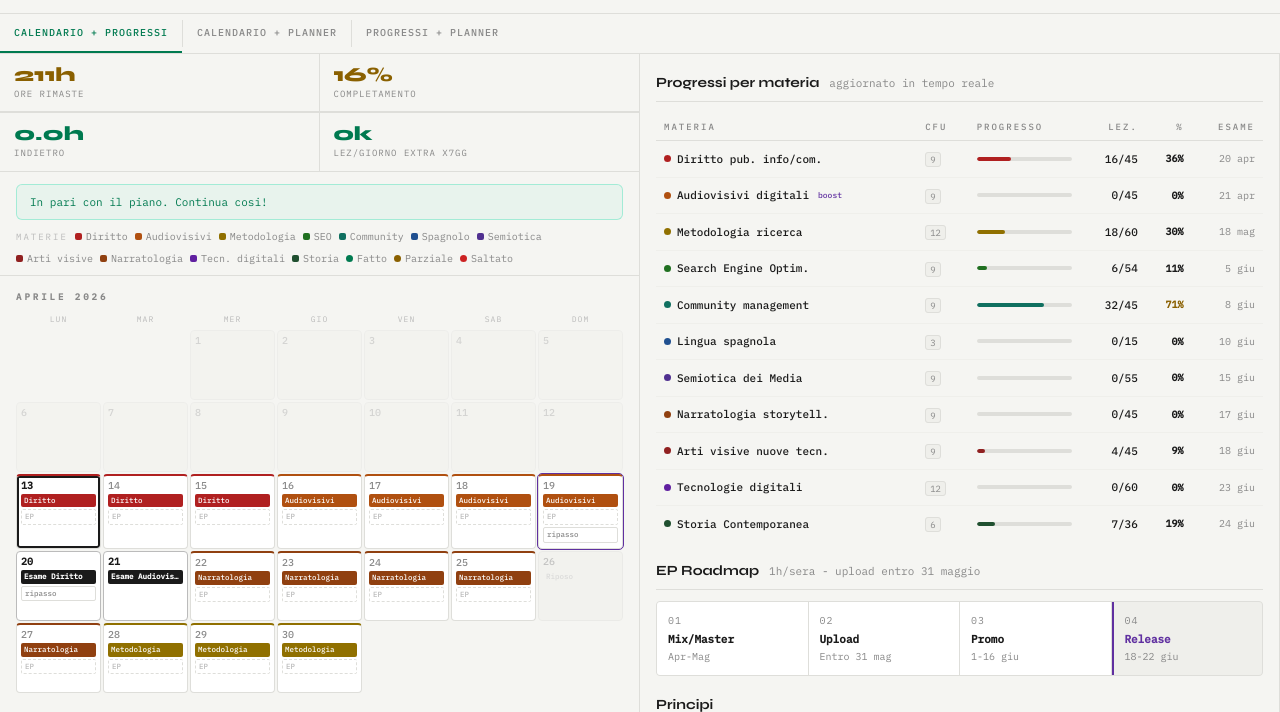
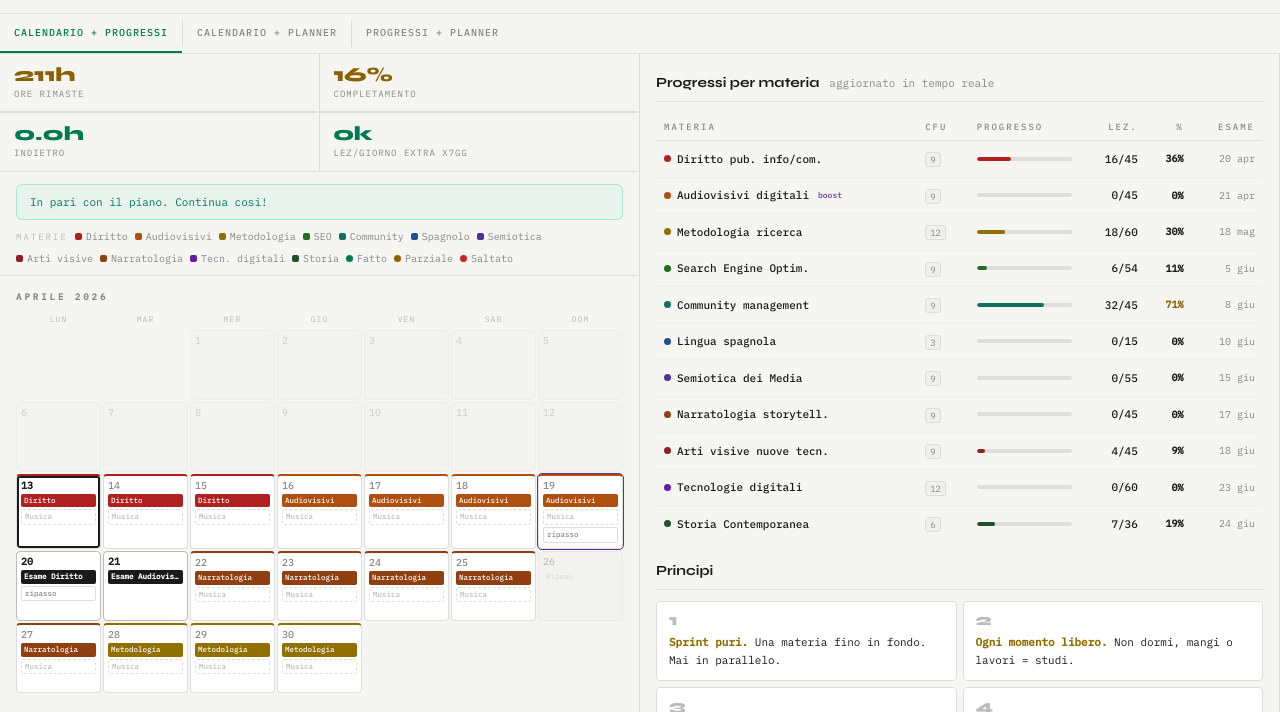
Before and after one commit to paolosbalchiero/Piano-Studio-3-mesi, a plain HTML site: page index.html in a window 1280 px wide. Shown: the part 99-811 px from the top of the page. Drawn offline with Linux system fonts and the light colour scheme.

Commit message:
Update index.html

```diff
--- a/index.html
+++ b/index.html
@@ -177,7 +177,7 @@ body{background:var(--bg);color:var(--txt);font-family:'IBM Plex Mono',monospace
 <div class="hdr">
   <div class="hdr-ey">Piano di studio</div>
   <div class="hdr-ti">13 Apr - 24 Giu 2026</div>
-  <div class="hdr-su">Sprint puri &middot; Oggi evidenziato &middot; Vicenza 10 &middot; Milano 12 &middot; Max 15-20</div>
+  <div class="hdr-su">Sprint puri &middot; Oggi evidenziato &middot; Vicenza 10 &middot; Milano 12 &middot; Max 15-20 &middot; 1h/giorno progetto musicale</div>
 </div>
 <div class="tabs">
   <div class="tab active" id="tab-cal" onclick="switchTab('cal')">Calendario</div>
@@ -208,7 +208,7 @@ body{background:var(--bg);color:var(--txt);font-family:'IBM Plex Mono',monospace
     <div id="rec-body"></div>
     <div class="rec-tip" id="rec-tip"></div>
   </div>
-  <div class="boost-alert" id="boost-alert">Settimana Audio (16-19 apr): obiettivo 12 lezioni/giorno. Sprint boost obbligatorio.</div>
+  <div class="boost-alert" id="boost-alert">Settimana Audio (16-19 apr): obiettivo 12 lezioni/giorno. Sprint boost obbligatorio. Niente riposo domenica 19.</div>
   <div class="ok-box" id="ok-box">In pari con il piano. Continua cosi!</div>
   <div class="leg">
     <span class="legl">materie</span>
@@ -237,15 +237,7 @@ body{background:var(--bg);color:var(--txt);font-family:'IBM Plex Mono',monospace
     <div class="sech"><div class="sect">Progressi per materia</div><div class="secs">aggiornato in tempo reale</div></div>
     <table class="ot"><thead><tr><th>Materia</th><th>CFU</th><th>Progresso</th><th style="text-align:right">Lez.</th><th style="text-align:right">%</th><th style="text-align:right">Esame</th></tr></thead><tbody id="tb"></tbody></table>
   </div>
-  <div class="sec" style="padding-top:18px">
-    <div class="sech"><div class="sect">EP Roadmap</div><div class="secs">1h/sera - upload entro 31 maggio</div></div>
-    <div class="eg">
-      <div class="es"><div class="esn">01</div><div class="est">Mix/Master</div><div class="esd">Apr-Mag</div></div>
-      <div class="es"><div class="esn">02</div><div class="est">Upload</div><div class="esd">Entro 31 mag</div></div>
-      <div class="es"><div class="esn">03</div><div class="est">Promo</div><div class="esd">1-16 giu</div></div>
-      <div class="es rl"><div class="esn">04</div><div class="est">Release</div><div class="esd">18-22 giu</div></div>
-    </div>
-  </div>
+
   <div class="sec" style="padding-top:18px;padding-bottom:28px">
     <div class="sech"><div class="sect">Principi</div></div>
     <div class="rl2">
@@ -254,7 +246,7 @@ body{background:var(--bg);color:var(--txt);font-family:'IBM Plex Mono',monospace
       <div class="ru"><div class="run">3</div><div class="rut"><strong>Audio = boost.</strong> 16-19 apr: 12 lez/giorno. Non negoziabile.</div></div>
       <div class="ru"><div class="run">4</div><div class="rut"><strong>Domeniche sacrificabili</strong> in emergenza. Il 19 apr e' gia' nel piano.</div></div>
       <div class="ru"><div class="run">5</div><div class="rut"><strong>Storia e Arti visive</strong> le piu' toste. Giorni extra assegnati.</div></div>
-      <div class="ru"><div class="run">6</div><div class="rut"><strong>EP upload entro 31 maggio.</strong> Giugno: solo esami e release.</div></div>
+      <div class="ru"><div class="run">6</div><div class="rut"><strong>Progetto musicale: 1 ora al giorno,</strong> timer fisso, sempre dopo lo studio.</div></div>
     </div>
   </div>
 </div>
@@ -414,7 +406,7 @@ function rt(s,key){
   var isE=s.indexOf('esame:')>=0,h='';
   if(isE){var k=s.replace('esame:','');var m=M[k];h='<div class="tg te">Esame '+(m?m.l.split(' ')[0]:k)+'</div>';}
   else{var m=M[s];if(m)h='<div class="tg ts" style="background:'+m.c+'">'+m.l.split(' ')[0]+'</div>';}
-  if(!isE){h+='<div class="tg tm">EP</div>';var dl=key?gDL(key):0;if(dl>0){var obj=key?getObj(key):10;var col=dl>=obj?'var(--grn)':dl>=LMIN?'var(--yel)':'var(--red)';h+='<div class="tg dl-tag" style="color:'+col+';font-size:8px">'+dl+'/'+obj+'</div>';}}
+  if(!isE){h+='<div class="tg tm">Musica</div>';var dl=key?gDL(key):0;if(dl>0){var obj=key?getObj(key):10;var col=dl>=obj?'var(--grn)':dl>=LMIN?'var(--yel)':'var(--red)';h+='<div class="tg dl-tag" style="color:'+col+';font-size:8px">'+dl+'/'+obj+'</div>';}}
   return h;
 }
 function buildCal(){
@@ -513,14 +505,14 @@ function switchPair(pair){
 }
 var PLANS={
   vic:{
-    light:{tot:'6',blocks:[{t:'pausa',h:'09:30 - 10:00',l:'Sveglia e setup',b:'Caffe, colazione, apri il materiale. Zero schermate inutili.'},{t:'studio',h:'10:00 - 12:00',l:'6 lezioni',b:'Blocco leggero. Pausa 10min a meta.'},{t:'pausa',h:'12:00 - 13:00',l:'Pranzo',b:'Stacca completamente.'},{t:'studio',h:'13:00 - 14:00',l:'2 lezioni',b:'Ultima sessione prima del lavoro.'},{t:'lavoro',h:'15:30 - 19:30',l:'Lavoro',b:'Se hai 20 min liberi: 1 lezione in cuffia.'},{t:'musica',h:'20:00 - 21:00',l:'EP',b:'Timer fisso.'},{t:'pausa',h:'21:00+',l:'Sera libera',b:'Giorno light - niente sensi di colpa.'}]},
-    medium:{tot:'10',blocks:[{t:'studio',h:'09:30 - 13:00',l:'6 lezioni',b:'Picco cognitivo - materia piu difficile qui. Pausa 10min ogni 2 lez.'},{t:'pausa',h:'13:00 - 13:30',l:'Pranzo veloce',b:'20-30 min. Non davanti allo schermo.'},{t:'studio',h:'13:30 - 15:15',l:'3-4 lezioni',b:'Continua lo sprint. Se sei stanco, materia piu leggera.'},{t:'lavoro',h:'15:30 - 19:30',l:'Lavoro',b:'Se hai momenti liberi: 1-2 lezioni in cuffia.'},{t:'studio',h:'20:00 - 21:30',l:'2-3 lezioni',b:'Se sei gia a 10 puoi fermarti. Altrimenti spingi.'},{t:'musica',h:'21:30 - 22:30',l:'EP',b:'Timer fisso. Non scavalca mai lo studio.'}]},
-    maxx:{tot:'13-15',blocks:[{t:'studio',h:'09:00 - 13:30',l:'8 lezioni',b:'Partenza anticipata. Pausa 5min ogni 2 lez soltanto.'},{t:'pausa',h:'13:30 - 14:00',l:'Pranzo',b:'Veloce. Qualcosa di leggero.'},{t:'studio',h:'14:00 - 15:15',l:'2-3 lezioni',b:'Sprint finale mattina prima del lavoro.'},{t:'lavoro',h:'15:30 - 19:30',l:'Lavoro',b:'Studia almeno 1h durante il lavoro. Obiettivo: +2 lezioni.'},{t:'studio',h:'20:00 - 22:00',l:'3-4 lezioni',b:'Finisci il target. Non mollare - sei quasi al massimo.'},{t:'musica',h:'22:00 - 22:30',l:'EP breve',b:'Solo ascolto o note vocali. Lo studio viene prima.'}]}
+    light:{tot:'6',blocks:[{t:'pausa',h:'09:30 - 10:00',l:'Sveglia e setup',b:'Caffe, colazione, apri il materiale. Zero schermate inutili.'},{t:'studio',h:'10:00 - 12:00',l:'6 lezioni',b:'Blocco leggero. Pausa 10min a meta.'},{t:'pausa',h:'12:00 - 13:00',l:'Pranzo',b:'Stacca completamente.'},{t:'studio',h:'13:00 - 14:00',l:'2 lezioni',b:'Ultima sessione prima del lavoro.'},{t:'lavoro',h:'15:30 - 19:30',l:'Lavoro',b:'Se hai 20 min liberi: 1 lezione in cuffia.'},{t:'musica',h:'20:00 - 21:00',l:'Progetto musicale',b:'1 ora fissa. Timer. Non scavalca mai lo studio.'},{t:'pausa',h:'21:00+',l:'Sera libera',b:'Giorno light - niente sensi di colpa.'}]},
+    medium:{tot:'10',blocks:[{t:'studio',h:'09:30 - 13:00',l:'6 lezioni',b:'Picco cognitivo - materia piu difficile qui. Pausa 10min ogni 2 lez.'},{t:'pausa',h:'13:00 - 13:30',l:'Pranzo veloce',b:'20-30 min. Non davanti allo schermo.'},{t:'studio',h:'13:30 - 15:15',l:'3-4 lezioni',b:'Continua lo sprint. Se sei stanco, materia piu leggera.'},{t:'lavoro',h:'15:30 - 19:30',l:'Lavoro',b:'Se hai momenti liberi: 1-2 lezioni in cuffia.'},{t:'studio',h:'20:00 - 21:30',l:'2-3 lezioni',b:'Se sei gia a 10 puoi fermarti. Altrimenti spingi.'},{t:'musica',h:'21:30 - 22:30',l:'Progetto musicale',b:'1 ora fissa. Non scavalca mai lo studio.'}]},
+    maxx:{tot:'13-15',blocks:[{t:'studio',h:'09:00 - 13:30',l:'8 lezioni',b:'Partenza anticipata. Pausa 5min ogni 2 lez soltanto.'},{t:'pausa',h:'13:30 - 14:00',l:'Pranzo',b:'Veloce. Qualcosa di leggero.'},{t:'studio',h:'14:00 - 15:15',l:'2-3 lezioni',b:'Sprint finale mattina prima del lavoro.'},{t:'lavoro',h:'15:30 - 19:30',l:'Lavoro',b:'Studia almeno 1h durante il lavoro. Obiettivo: +2 lezioni.'},{t:'studio',h:'20:00 - 22:00',l:'3-4 lezioni',b:'Finisci il target. Non mollare - sei quasi al massimo.'},{t:'musica',h:'22:00 - 22:30',l:'Progetto musicale',b:'30-60 min. Lo studio viene sempre prima.'}]}
   },
   mil:{
-    light:{tot:'8',blocks:[{t:'pausa',h:'09:30 - 10:00',l:'Sveglia e setup',b:'Milano - nessun vincolo. Inizia con calma.'},{t:'studio',h:'10:00 - 12:30',l:'5 lezioni',b:'Ritmo sostenuto ma senza forzare.'},{t:'pausa',h:'12:30 - 14:00',l:'Pausa pranzo',b:'Mangia fuori. Reset mentale completo.'},{t:'studio',h:'14:00 - 15:30',l:'3 lezioni',b:'Ultimo blocco. Aggiungine 1-2 se vuoi.'},{t:'musica',h:'16:00 - 17:30',l:'EP / Joachim',b:'Sessione musica. Spostabile a sera.'},{t:'pausa',h:'17:30+',l:'Sera libera',b:'Ricarica le batterie.'}]},
-    medium:{tot:'12',blocks:[{t:'studio',h:'09:30 - 13:00',l:'6-7 lezioni',b:'Massima concentrazione. Pausa 10min ogni 2 lez.'},{t:'pausa',h:'13:00 - 14:30',l:'Pausa pranzo',b:'Stacca completamente. Mangia fuori.'},{t:'studio',h:'14:30 - 17:30',l:'5-6 lezioni',b:'Blocco pomeriggio. Cambia materia se hai finito.'},{t:'musica',h:'17:30 - 19:00',l:'EP / Joachim',b:'Sessione musica fissa. Spostabile se recuperi lezioni.'},{t:'studio',h:'20:30 - 22:00',l:'2-3 lezioni opzionali',b:'Solo se sei sotto target. Altrimenti sera libera.'}]},
-    maxx:{tot:'18-20',blocks:[{t:'studio',h:'09:00 - 13:30',l:'8-9 lezioni',b:'Partenza anticipata. Pausa 5min ogni 2 lez. Zero distrazioni.'},{t:'pausa',h:'13:30 - 14:00',l:'Pranzo veloce',b:'20-30 min. Obbligatorio per il pomeriggio.'},{t:'studio',h:'14:00 - 18:00',l:'7-8 lezioni',b:'Nessun compromesso. Se hai finito la materia, inizia la prossima.'},{t:'pausa',h:'18:00 - 19:30',l:'Cena e stacco',b:'Obbligatorio. Senza reset il blocco sera crolla.'},{t:'studio',h:'19:30 - 21:30',l:'3-4 lezioni',b:'Solo se il cervello regge. Materia leggera o ripasso.'},{t:'musica',h:'21:30 - 22:00',l:'EP breve',b:'Solo ascolto o note vocali.'}]}
+    light:{tot:'8',blocks:[{t:'pausa',h:'09:30 - 10:00',l:'Sveglia e setup',b:'Milano - nessun vincolo. Inizia con calma.'},{t:'studio',h:'10:00 - 12:30',l:'5 lezioni',b:'Ritmo sostenuto ma senza forzare.'},{t:'pausa',h:'12:30 - 14:00',l:'Pausa pranzo',b:'Mangia fuori. Reset mentale completo.'},{t:'studio',h:'14:00 - 15:30',l:'3 lezioni',b:'Ultimo blocco. Aggiungine 1-2 se vuoi.'},{t:'musica',h:'16:00 - 17:30',l:'Progetto musicale',b:'1 ora fissa. Spostabile a sera se necessario.'},{t:'pausa',h:'17:30+',l:'Sera libera',b:'Ricarica le batterie.'}]},
+    medium:{tot:'12',blocks:[{t:'studio',h:'09:30 - 13:00',l:'6-7 lezioni',b:'Massima concentrazione. Pausa 10min ogni 2 lez.'},{t:'pausa',h:'13:00 - 14:30',l:'Pausa pranzo',b:'Stacca completamente. Mangia fuori.'},{t:'studio',h:'14:30 - 17:30',l:'5-6 lezioni',b:'Blocco pomeriggio. Cambia materia se hai finito.'},{t:'musica',h:'17:30 - 19:00',l:'Progetto musicale',b:'1 ora fissa. Spostabile se devi recuperare lezioni.'},{t:'studio',h:'20:30 - 22:00',l:'2-3 lezioni opzionali',b:'Solo se sei sotto target. Altrimenti sera libera.'}]},
+    maxx:{tot:'18-20',blocks:[{t:'studio',h:'09:00 - 13:30',l:'8-9 lezioni',b:'Partenza anticipata. Pausa 5min ogni 2 lez. Zero distrazioni.'},{t:'pausa',h:'13:30 - 14:00',l:'Pranzo veloce',b:'20-30 min. Obbligatorio per il pomeriggio.'},{t:'studio',h:'14:00 - 18:00',l:'7-8 lezioni',b:'Nessun compromesso. Se hai finito la materia, inizia la prossima.'},{t:'pausa',h:'18:00 - 19:30',l:'Cena e stacco',b:'Obbligatorio. Senza reset il blocco sera crolla.'},{t:'studio',h:'19:30 - 21:30',l:'3-4 lezioni',b:'Solo se il cervello regge. Materia leggera o ripasso.'},{t:'musica',h:'21:30 - 22:00',l:'Progetto musicale',b:'30-60 min. Lo studio viene prima.'}]}
   }
 };
 var curLoc='vic',curLoad='medium';
```
